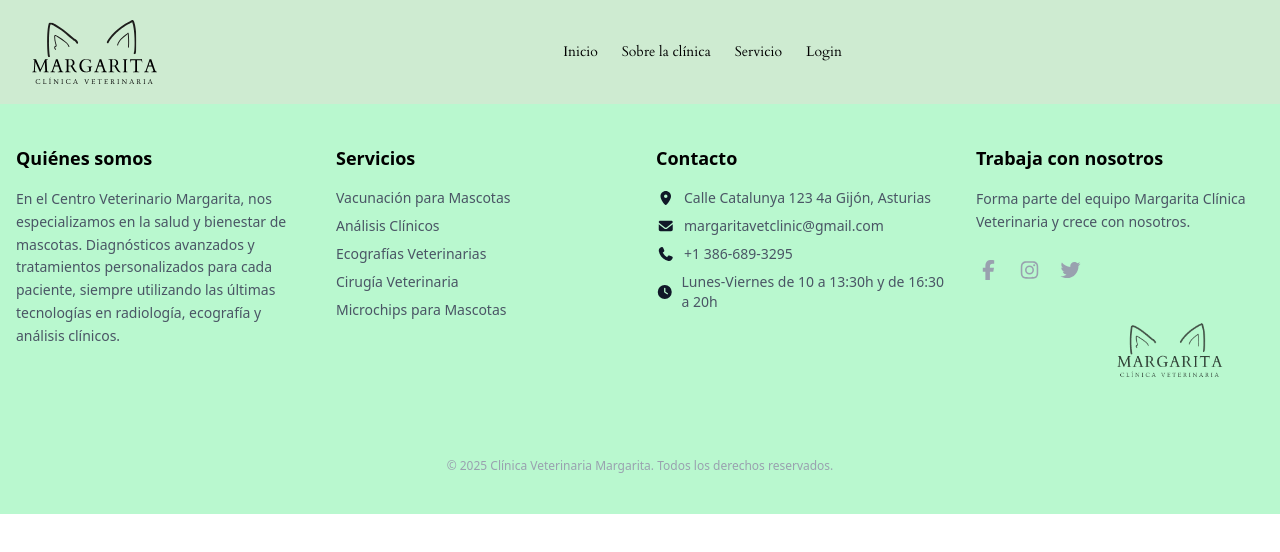
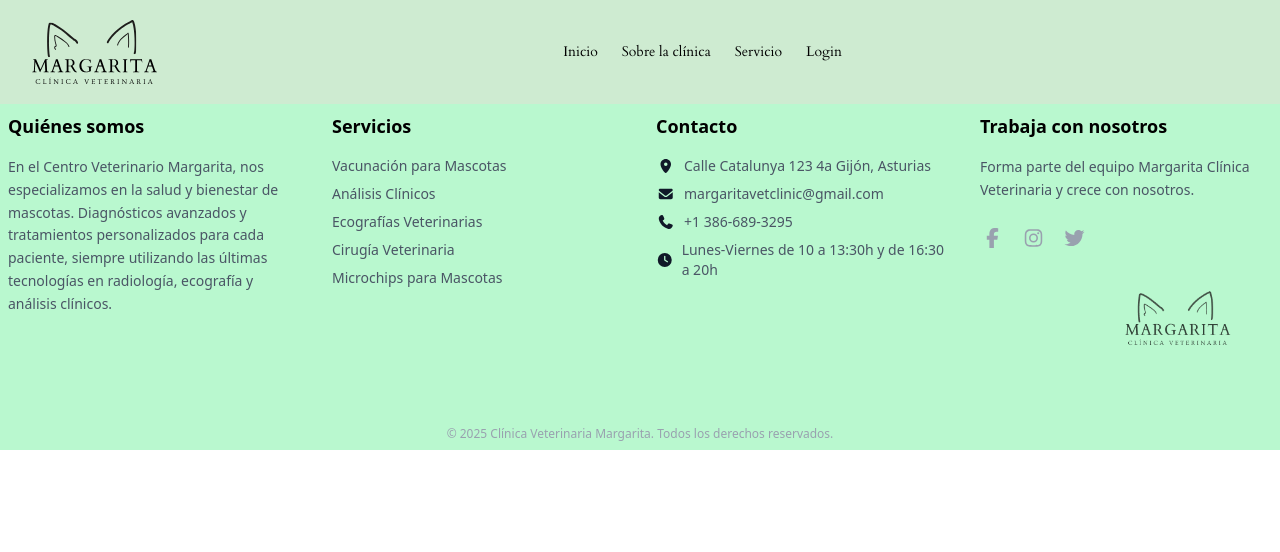
Before and after one commit to group-12-p4da-F5/veterinary-clinic-frontend, a React (Vite) app: page / in a window 1280 px wide. Shown: the top 552 px of the page. Built offline with nearby package versions, Linux system fonts and the light colour scheme; a web font is replaced by a local one.

Commit message:
refactor(footer): reduce el tamaño del footer

```diff
--- a/src/shared/components/Footer.jsx
+++ b/src/shared/components/Footer.jsx
@@ -1,12 +1,7 @@
-// src/shared/components/Footer.jsx
 import React, { useState } from 'react';
-
-// Importaciones de Font Awesome
 import { FontAwesomeIcon } from '@fortawesome/react-fontawesome';
 import { faMapMarkerAlt, faEnvelope, faPhone, faClock } from '@fortawesome/free-solid-svg-icons';
 import { faFacebookF, faInstagram, faTwitter } from '@fortawesome/free-brands-svg-icons';
-
-// Importación del logo (asegúrate de que la ruta sea correcta)
 import Logomargarita from '../assets/Logomargarita.png';
 
 // Componente para una columna del footer.
@@ -61,7 +56,6 @@ const IconosSociales = () => (
  </div>
 );
 
-// Componente del Formulario de Contacto (exportado para ser usado en el mismo archivo)
 export const ContactForm = ({ onClose }) => {
  const [formData, setFormData] = useState({
   name: '',
@@ -82,7 +76,7 @@ export const ContactForm = ({ onClose }) => {
   e.preventDefault();
   console.log('Formulario enviado:', formData);
 
-  // Muestra el mensaje de éxito
+
   setSuccessMessage('¡Gracias por tu interés! En el Centro Veterinario Margarita valoramos tu solicitud y la revisaremos pronto.');
  };
 
@@ -185,9 +179,9 @@ const Footer = () => {
  const handleCloseModal = () => setIsModalOpen(false);
 
  return (
-  <footer className="bg-green-200 text-black py-10 px-4">
+  <footer className="bg-green-200 text-black py-2 px-2">
    <div className="container mx-auto grid grid-cols-1 md:grid-cols-4 gap-8">
-    {/* Columna 1: Quiénes somos */}
+
     <ColumnaFooter titulo="Quiénes somos" link="/quienes-somos">
      <p className="text-sm leading-relaxed text-gray-600">
       En el Centro Veterinario Margarita, nos especializamos en la salud y bienestar de mascotas.
@@ -196,7 +190,6 @@ const Footer = () => {
      </p>
     </ColumnaFooter>
 
-    {/* Columna 2: Servicios */}
     <ColumnaFooter titulo="Servicios" link="/servicios">
      <ul className="space-y-2 text-sm text-gray-600">
       <ItemFooter>Vacunación para Mascotas</ItemFooter>
@@ -207,7 +200,6 @@ const Footer = () => {
      </ul>
     </ColumnaFooter>
 
-    {/* Columna 3: Contacto */}
     <ColumnaFooter titulo="Contacto" link="/contacto">
      <ul className="space-y-2 text-sm text-gray-600">
       <ItemContacto icono={faMapMarkerAlt} texto="Calle Catalunya 123 4a Gijón, Asturias" />
@@ -217,7 +209,6 @@ const Footer = () => {
      </ul>
     </ColumnaFooter>
 
-    {/* Columna 4: Trabaja con nosotros y Redes Sociales */}
     <ColumnaFooter titulo="Trabaja con nosotros" onClick={handleOpenModal}>
      <p className="text-sm mb-4 leading-relaxed text-gray-600">
       Forma parte del equipo Margarita Clínica Veterinaria y crece con nosotros.
```
